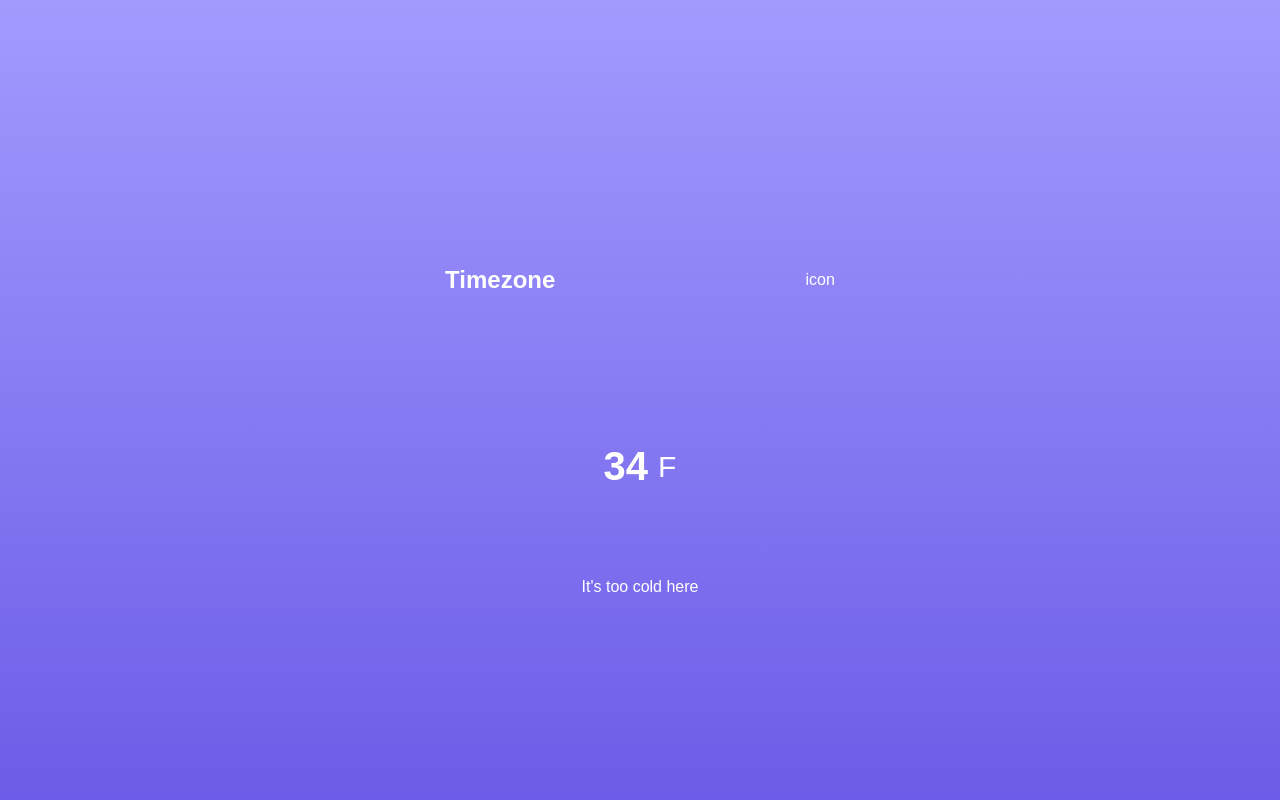
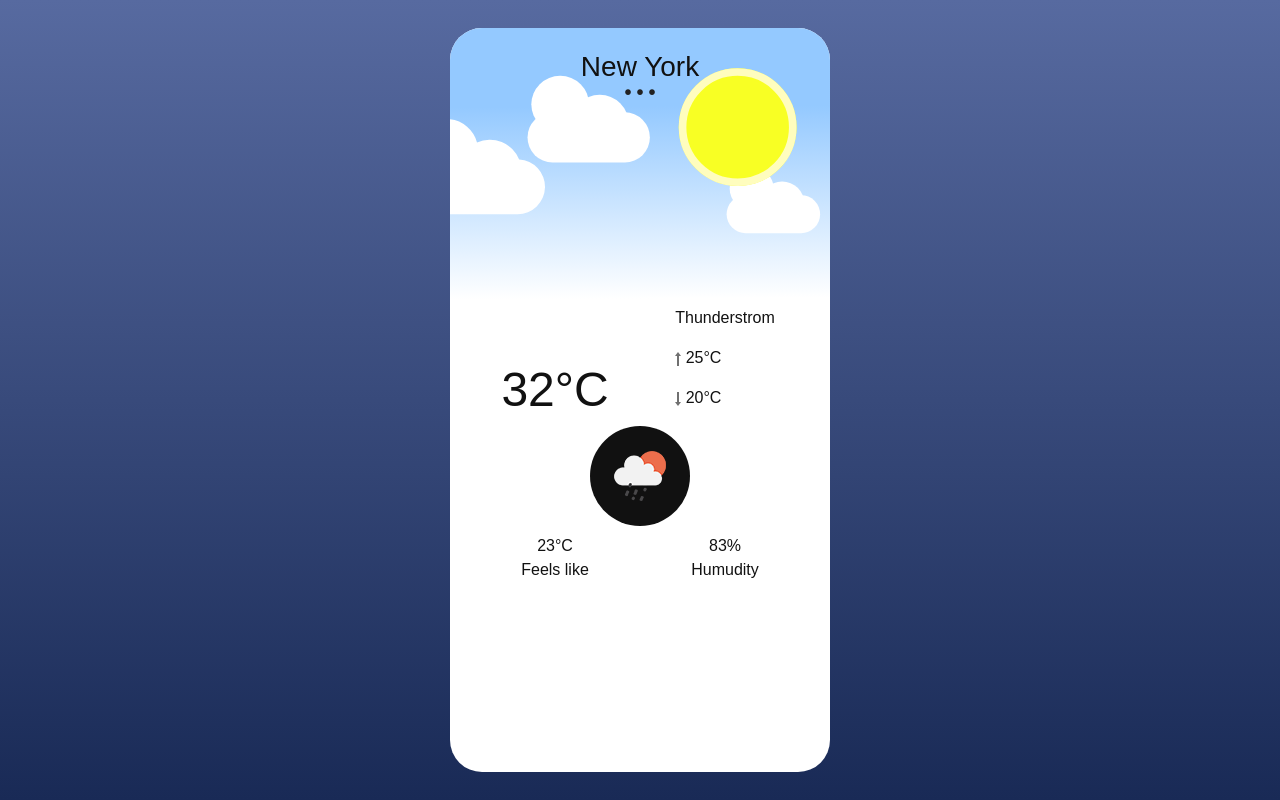
Before and after one commit to khaftab/weather-app, a plain HTML site: page index.html in a window 1280 px wide. Drawn offline with nearby package versions, Linux system fonts and the light colour scheme.

Commit message:
Changed the layout

```diff
--- a/app.js
+++ b/app.js
@@ -1,11 +1,14 @@
 window.addEventListener("load", () => {
   let long;
   let lat;
-  const temperatureDescription = document.querySelector(
-    ".temperature-description"
-  );
-  const temperatureDegree = document.querySelector(".temperature-degree");
-  const locationTimezone = document.querySelector(".location-timezone");
+  const temperatureDescription = document.querySelector(".cloud-info p");
+  const temperatureDegree = document.querySelector(".temp");
+  const locationTimezone = document.querySelector(".card-city");
+  const iconDOM = document.querySelector(".icon");
+  const maxTemp = document.querySelector(".max-temp");
+  const minTemp = document.querySelector(".min-temp");
+  const feelsLike = document.querySelector(".feels-like p");
+  const humidityDOM = document.querySelector(".humidity p");
 
   if (navigator.geolocation) {
     navigator.geolocation.getCurrentPosition((position) => {
@@ -19,14 +22,26 @@ window.addEventListener("load", () => {
         .then((res) => res.json())
         .then((data) => {
           console.log(data);
-          const temp = data.main.temp;
-          const description = data.weather[0].description;
+          const { temp, temp_max, temp_min, feels_like, humidity } = data.main;
+          const { description, icon } = data.weather[0];
           const timezone = data.name;
+
           temperatureDescription.innerText = description;
-          temperatureDegree.innerText = Math.floor(temp - 273);
+          temperatureDegree.innerHTML = `${Math.floor(temp - 273)}&deg;C`;
           locationTimezone.innerText = timezone;
+          feelsLike.innerContent = `${feels_like}&deg;`;
+          maxTemp.innerHTML = `${Math.floor(temp_max - 273)}&deg;C`;
+          minTemp.innerHTML = `${Math.floor(temp_min - 273)}&deg;C`;
+          humidityDOM.innerHTML = `${humidity}%`;
+
+          // calling the setIcon function
+          setIcons(icon);
         })
         .catch((err) => console.log(err));
     });
+
+    const setIcons = (iconID) => {
+      iconDOM.innerHTML = `<img src="http://openweathermap.org/img/wn/${iconID}@2x.png"/>`;
+    };
   }
 });
--- a/index.html
+++ b/index.html
@@ -4,22 +4,82 @@
     <meta charset="UTF-8" />
     <meta name="viewport" content="width=device-width, initial-scale=1.0" />
     <title>Weather App</title>
+    <link
+      rel="stylesheet"
+      href="https://stackpath.bootstrapcdn.com/bootstrap/5.0.0-alpha1/css/bootstrap.min.css"
+      integrity="sha384-r4NyP46KrjDleawBgD5tp8Y7UzmLA05oM1iAEQ17CSuDqnUK2+k9luXQOfXJCJ4I"
+      crossorigin="anonymous"
+    />
     <link rel="stylesheet" href="style.css" />
   </head>
   <body>
     <main>
-      <section class="location">
-        <h1 class="location-timezone">Timezone</h1>
-        <p>icon</p>
-      </section>
-      <section class="temperature">
-        <div class="degree-section">
-          <h2 class="temperature-degree">34</h2>
-          <span>F</span>
+      <div class="card">
+        <img src="./asset/day_image.svg" class="card-img-top" alt="..." />
+        <div class="card-body">
+          <div class="city-section">
+            <h3 class="card-city">New York</h3>
+            <div class="city-dot">...</div>
+          </div>
+
+          <section class="weather container">
+            <div class="row up-section">
+              <div class="col-6 text-center">
+                <h1 class="temp">32&deg;C</h1>
+              </div>
+              <div class="col-6 d-flex justify-content-center">
+                <div class="cloud-info">
+                  <p>Thunderstrom</p>
+                  <div>
+                    <img src="./asset/up.svg" alt="" />
+                    <span class="max-temp">25&deg;C</span>
+                  </div>
+                  <div class="py-3">
+                    <img src="./asset/down.svg" alt="" />
+                    <span class="min-temp">20&deg;C</span>
+                  </div>
+                </div>
+              </div>
+            </div>
+            <div class="row">
+              <div class="col-12 d-flex justify-content-center">
+                <div class="icon">
+                  <img
+                    src="./asset/payment of mern stack.png"
+                    alt=""
+                    class="img-fluid"
+                  />
+                </div>
+              </div>
+            </div>
+            <div class="row mt-2">
+              <div class="col-6 text-center">
+                <div class="feels-like">
+                  <p class="m-0">23&deg;C</p>
+                  <span>Feels like</span>
+                </div>
+              </div>
+              <div class="col-6 text-center">
+                <div class="humidity">
+                  <p class="m-0">83%</p>
+                  <span>Humudity</span>
+                </div>
+              </div>
+            </div>
+          </section>
         </div>
-        <div class="temperature-description">It's too cold here</div>
-      </section>
+      </div>
     </main>
+    <script
+      src="https://cdn.jsdelivr.net/npm/popper.js@1.16.0/dist/umd/popper.min.js"
+      integrity="sha384-Q6E9RHvbIyZFJoft+2mJbHaEWldlvI9IOYy5n3zV9zzTtmI3UksdQRVvoxMfooAo"
+      crossorigin="anonymous"
+    ></script>
+    <script
+      src="https://stackpath.bootstrapcdn.com/bootstrap/5.0.0-alpha1/js/bootstrap.min.js"
+      integrity="sha384-oesi62hOLfzrys4LxRF63OJCXdXDipiYWBnvTl9Y9/TRlw5xlKIEHpNyvvDShgf/"
+      crossorigin="anonymous"
+    ></script>
     <script src="app.js"></script>
   </body>
 </html>
--- a/style.css
+++ b/style.css
@@ -10,35 +10,59 @@ main {
   justify-content: center;
   align-items: center;
   flex-direction: column;
-  background: linear-gradient(#a29bfe, #6c5ce7);
+  background: linear-gradient(#576aa0, #192a56);
   color: white;
   font-family: sans-serif;
 }
 
-.location,
-.temperature {
-  min-height: 30vh;
-  width: 50%;
-  display: flex;
-  justify-content: space-around;
-  align-items: center;
+main .card {
+  width: 380px;
+  min-height: 93vh;
+  border-radius: 2rem;
+  border: none !important;
+  color: #111;
 }
 
-.temperature {
-  flex-direction: column;
+.weather {
+  margin-top: -1.8rem;
 }
 
-.degree-section {
-  display: flex;
-  align-items: center;
-  cursor: pointer;
+.card-city {
+  position: absolute;
+  top: 3%;
+  left: 50%;
+  transform: translateX(-50%);
+  color: #111;
 }
 
-.degree-section span {
-  font-size: 30px;
-  margin-left: 10px;
+.city-dot {
+  position: absolute;
+  top: 2%;
+  left: 50%;
+  transform: translateX(-50%);
+  color: #222;
+  font-size: 36pt;
+  font-weight: 400;
+  font-family: "Times New Roman";
 }
 
-.degree-section h2 {
-  font-size: 40px;
+.icon {
+  background: #111;
+  border-radius: 50%;
+  /* width: 40%; */
 }
+
+.up-section {
+  display: flex;
+  align-items: flex-end;
+  /* justify-items: space-around !important; */
+}
+
+.temp {
+  font-size: 3rem;
+}
+
+.cloud-info p {
+  white-space: nowrap;
+  text-transform: capitalize;
+}
```
Also changed, not shown: asset/cloud.svg (added), asset/day_image.svg (added), asset/down.svg (added), asset/night_image.svg (added), asset/payment of mern stack.png (added), asset/up.svg (added).
